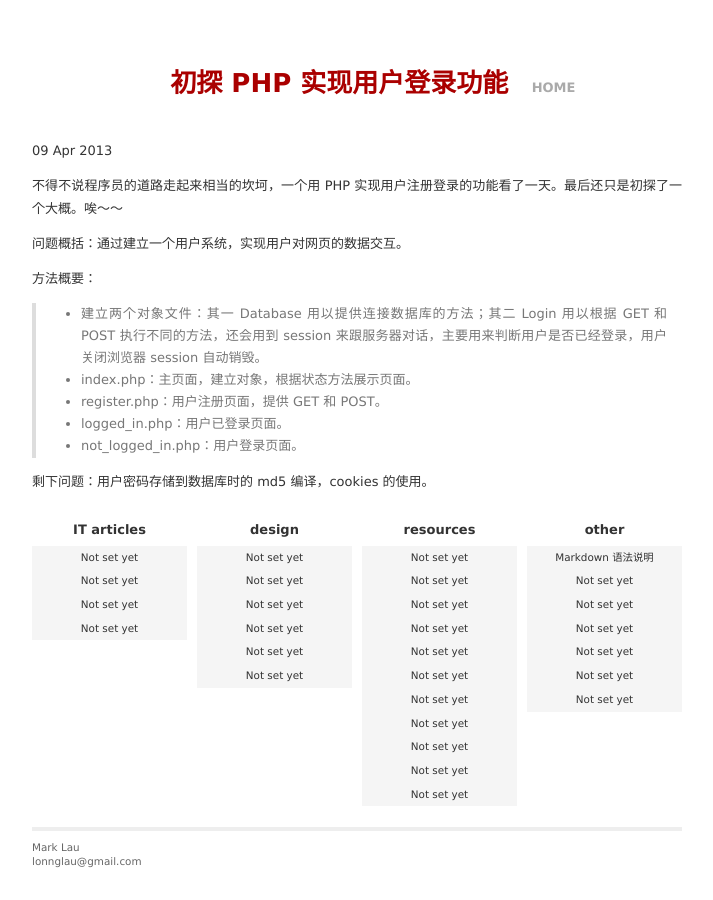
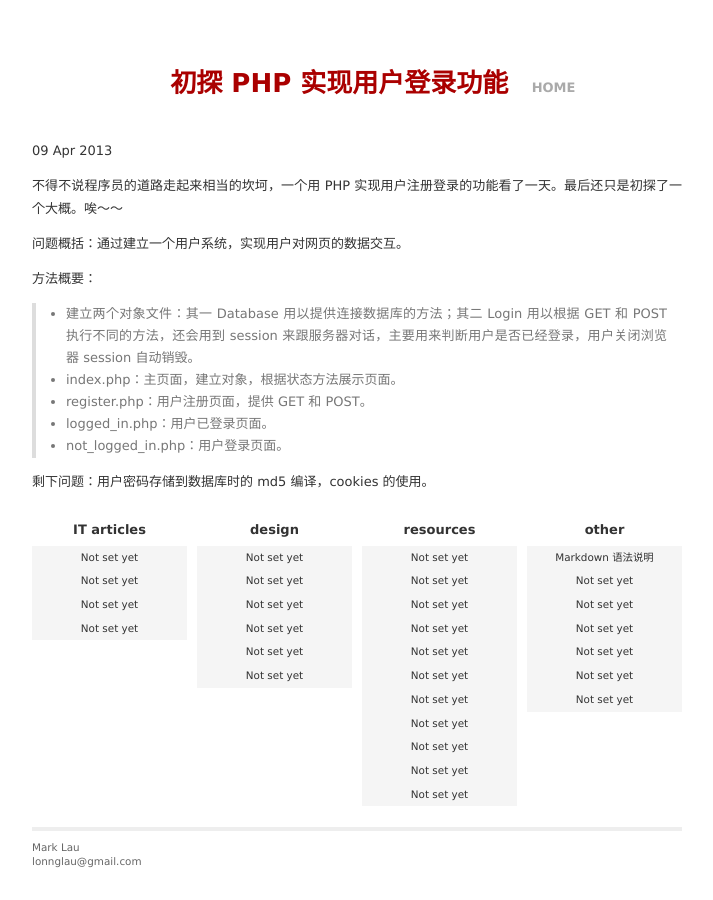
Before and after one commit to yuel/lonn.github.com, a Jekyll site: the page built from _posts/2013-04-09-prog-reading1.md, in a window 1280 px wide. Shown: the whole page, without its empty margins (283-996 px from the left). Built offline with Jekyll 4.4.1, drawn with Linux system fonts in a browser that asks for light colours.

Commit message:
Update screen.css

```diff
--- a/css/screen.css
+++ b/css/screen.css
@@ -197,5 +197,5 @@ color: #777;
 }
 
 blockquote ul {
-  padding-left: 30px;
+  padding-left: 15px;
 }
```
